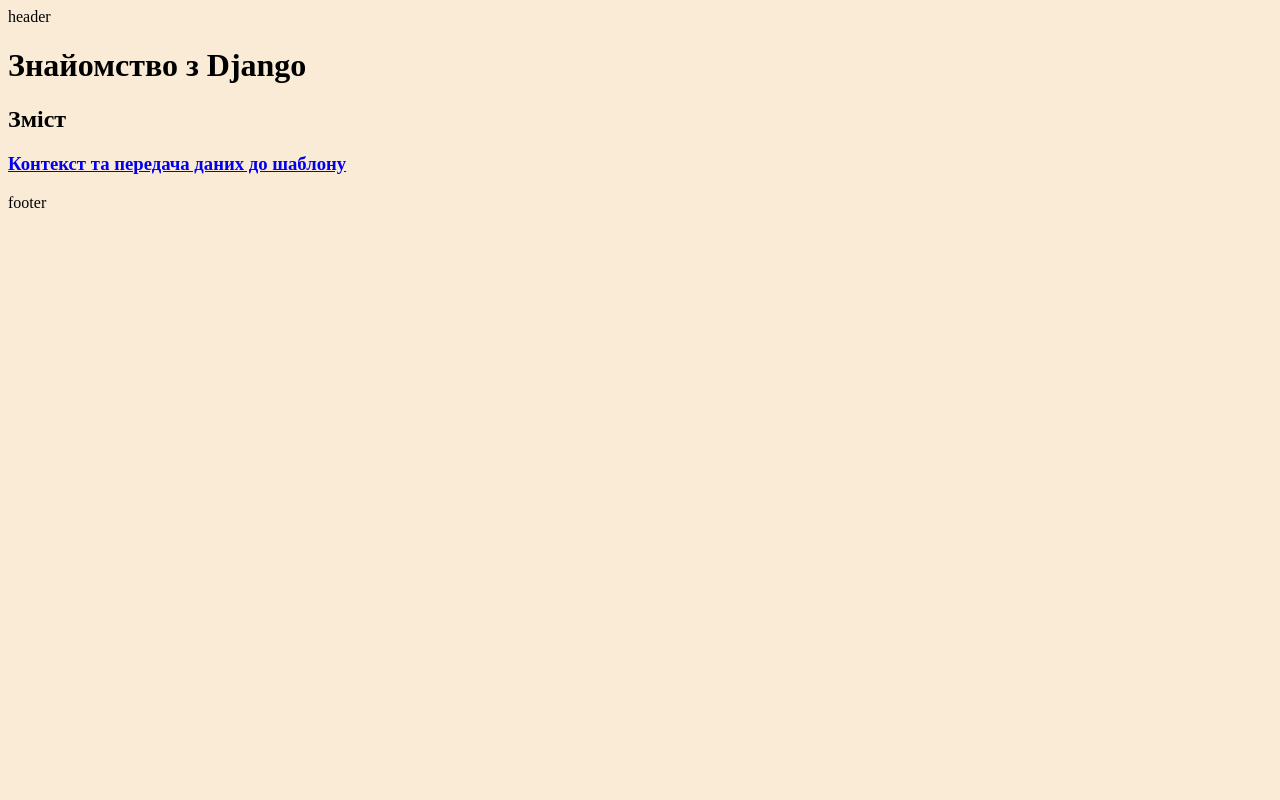
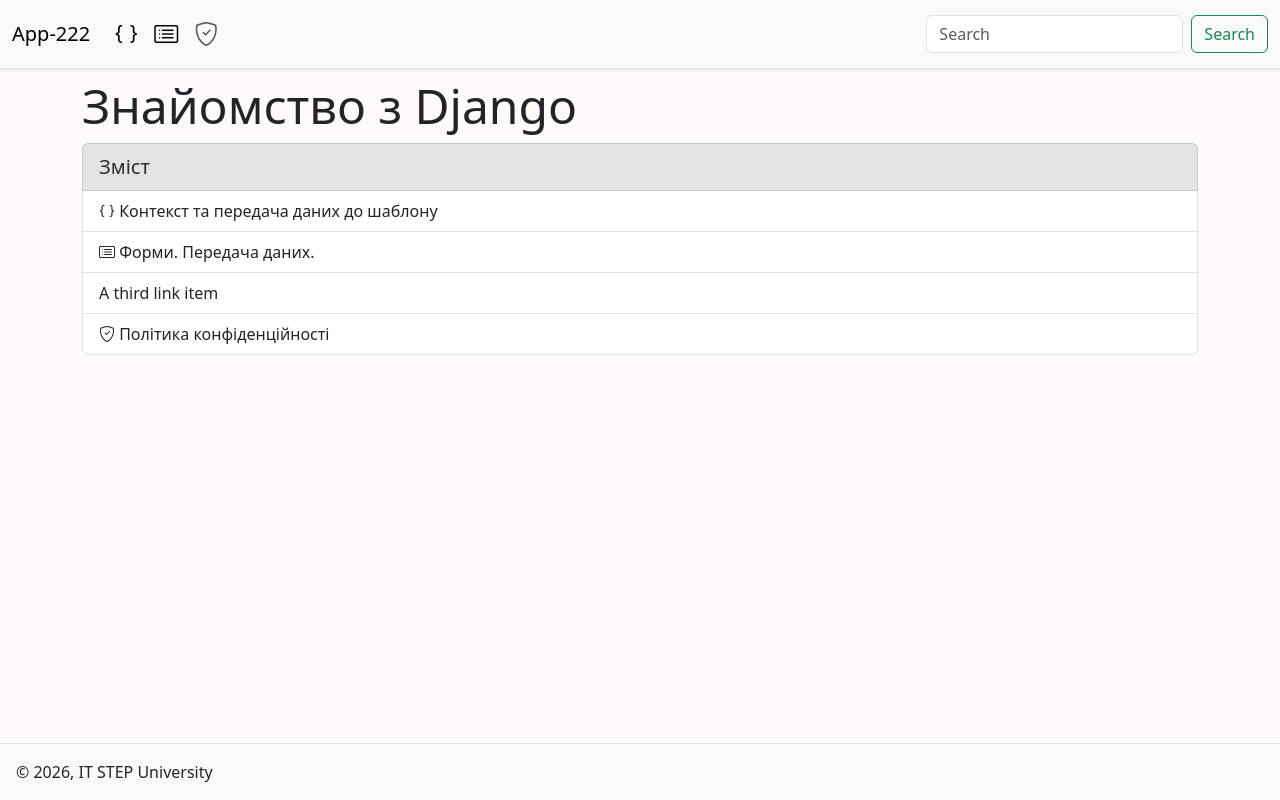
Before and after one commit to dns-lector/Server-KN-P-222, a Django app: page / in a window 1280 px wide. Run offline with Django 5.2, Linux system fonts and the light colour scheme.

Commit message:
Bootstrap

```diff
--- a/django/project_222/app222/static/css/site.css
+++ b/django/project_222/app222/static/css/site.css
@@ -1,3 +1,11 @@
 body {
-    background-color: antiquewhite;
+    background-color: snow;
+    display: flex;
+    flex-direction: column;
+    justify-content: space-between;
+    width: 100%;
+    min-height: 100vh;
 }
+main {
+    flex: 1;
+}
--- a/django/project_222/app222/templates/home.html
+++ b/django/project_222/app222/templates/home.html
@@ -3,9 +3,22 @@
 {% block title %}Home{% endblock %}
 
 {% block main_content %}
-    <h1>Знайомство з Django</h1>
-    <h2>Зміст</h2>
-    <h3>
-        <a href="/transfer/">Контекст та передача даних до шаблону</a>
-    </h3>
+    <h1 class="display-5">Знайомство з Django</h1>
+    <div class="list-group">
+        <span class="list-group-item list-group-item-secondary fs-5">Зміст</span>
+        <a href="/transfer/" class="list-group-item list-group-item-action" >
+            <i class="bi bi-braces fs-6"></i> Контекст та передача даних до шаблону
+        </a>
+        <a href="/forms/" class="list-group-item list-group-item-action">
+            <i class="bi bi-card-list fs-6"></i> Форми. Передача даних.
+        </a>
+        <a href="#" class="list-group-item list-group-item-action">
+            A third link item
+        </a>
+        <a href="#" class="list-group-item list-group-item-action">
+            <i class="bi bi-shield-check fs-6"></i> Політика конфіденційності
+        </a>
+
+    </div>
+
 {% endblock %}
--- a/django/project_222/app222/templates/layout.html
+++ b/django/project_222/app222/templates/layout.html
@@ -4,18 +4,60 @@
 <head>
     <meta charset="UTF-8">
     <meta name="viewport" content="width=device-width, initial-scale=1.0">
+    <link rel="stylesheet" href="https://cdn.jsdelivr.net/npm/bootstrap@5.3.8/dist/css/bootstrap.min.css" integrity="sha384-sRIl4kxILFvY47J16cr9ZwB07vP4J8+LH7qKQnuqkuIAvNWLzeN8tE5YBujZqJLB" crossorigin="anonymous">
+    <link rel="stylesheet" href="https://cdn.jsdelivr.net/npm/bootstrap-icons@1.13.1/font/bootstrap-icons.min.css">
     <link rel="stylesheet" href="{% static '/css/site.css' %}" />
     <link rel="icon" href="{% static '/img/Python.png' %}" />
     <title>{% block title %}{% endblock %} App-222</title>
 </head>
 <body>
-    <header>header</header>
+    <header class="mb-2">
+        <nav class="navbar navbar-expand-lg bg-body-tertiary border-bottom shadow-sm">
+            <div class="container-fluid">
+                <a class="navbar-brand" href="/">App-222</a>
+                <button class="navbar-toggler" type="button"
+                    data-bs-toggle="collapse" data-bs-target="#navbarSupportedContent" aria-controls="navbarSupportedContent" aria-expanded="false" aria-label="Toggle navigation">
+                    <span class="navbar-toggler-icon"></span>
+                </button>
+                <div class="collapse navbar-collapse" id="navbarSupportedContent">
+                <ul class="navbar-nav me-auto mb-2 mb-lg-0">
+                    <li class="nav-item">
+                        <a class="nav-link active"
+                            title="Контекст та передача даних до шаблону"
+                            href="/transfer/"><i class="bi bi-braces fs-4"></i></a>
+                    </li>
+                    <li class="nav-item">
+                        <a class="nav-link active"
+                            title="Форми. Передача даних."
+                            href="/forms/"><i class="bi bi-card-list fs-4"></i></a>
+                    </li>
+                    <li class="nav-item">
+                        <a class="nav-link"
+                            title="Політика конфіденційності"
+                            href="#"><i class="bi bi-shield-check fs-4"></i></a>
+                    </li>
+                </ul>
+                <form class="d-flex" role="search">
+                    <input class="form-control me-2" type="search" placeholder="Search" aria-label="Search"/>
+                    <button class="btn btn-outline-success" type="submit">Search</button>
+                </form>
+                </div>
+            </div>
+        </nav>
+    </header>
 
-    {% block main_content %}
-        Default Content
-    {% endblock %}
+    <main class="container">
+        {% block main_content %}
+            Default Content
+        {% endblock %}
+    </main>
 
-    <footer>footer</footer>
+
+    <footer class="bg-body-tertiary border-top p-3">
+        &copy; 2026, IT STEP University
+    </footer>
+
+    <script src="https://cdn.jsdelivr.net/npm/bootstrap@5.3.8/dist/js/bootstrap.bundle.min.js" integrity="sha384-FKyoEForCGlyvwx9Hj09JcYn3nv7wiPVlz7YYwJrWVcXK/BmnVDxM+D2scQbITxI" crossorigin="anonymous"></script>
     <script src="{% static '/js/site.js' %}"></script>
 </body>
 </html>
--- a/django/project_222/app222/templates/transfer.html
+++ b/django/project_222/app222/templates/transfer.html
@@ -3,7 +3,7 @@
 {% block title %}Transfer{% endblock %}
 
 {% block main_content %}
-    <h1>Контекст та передача даних до шаблону</h1>
+    <h1 class="display-5">Контекст та передача даних до шаблону</h1>
     <p>
         Контекст (контекст запиту) - оточення через яке передаються дані для
         шаблону відображення. З точки зору мови програмування - це <code>dict</code> -
--- a/django/project_222/app222/urls.py
+++ b/django/project_222/app222/urls.py
@@ -2,8 +2,9 @@ from django.urls import path
 from . import views
 
 urlpatterns = [
-    path('hello/', views.hello, name='hello'),
-    path('', views.home, name='index'),
-    path('home/', views.home, name='home'),
+    path('',          views.home,     name='index'   ),
+    path('forms/',    views.forms,    name='forms'   ),
+    path('hello/',    views.hello,    name='hello'   ),
+    path('home/',     views.home,     name='home'    ),
     path('transfer/', views.transfer, name='transfer'),
 ]
--- a/django/project_222/app222/views.py
+++ b/django/project_222/app222/views.py
@@ -10,6 +10,7 @@ def home(request) :
     template = loader.get_template('home.html')  # директорія templates визначається автоматично
     return HttpResponse(template.render())
 
+
 def transfer(request) :
     template = loader.get_template('transfer.html')
     context = {                                         # Контекст (у даному сенсі) - набір даних для
@@ -19,8 +20,14 @@ def transfer(request) :
     context['all'] = context
     return HttpResponse(template.render(context, request))
 
+
+def forms(request) :
+    template = loader.get_template('forms.html')
+    return HttpResponse(template.render())
+
 '''
-Д.З. Створити сторінку з інструкцією встановлення і налаштування
-статичних файлів. Помістити на сторінку кілька ресурсів різного
-типу: зображення, PDF-посилання, аудіо та/чи відеофайл
+Д.З. Реалізувати стилізацію футера шаблону сторінок
+- декоративна: додати тінь дзеркально-симетричну до заголовкової
+- інформативна: футер повинен містити уставну інформацію
+- навігаційна: необхідно забезпечити переходи на основні розділи сайту
 '''
```
